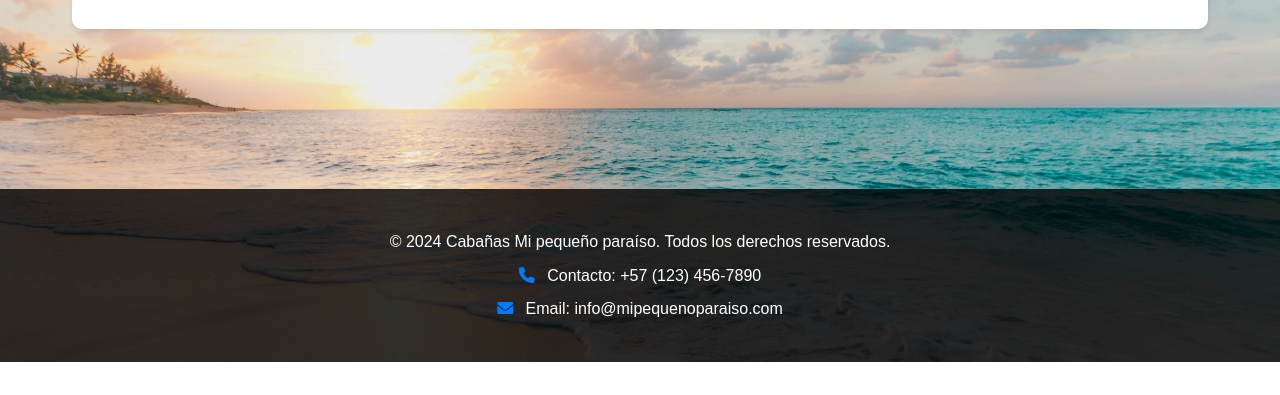
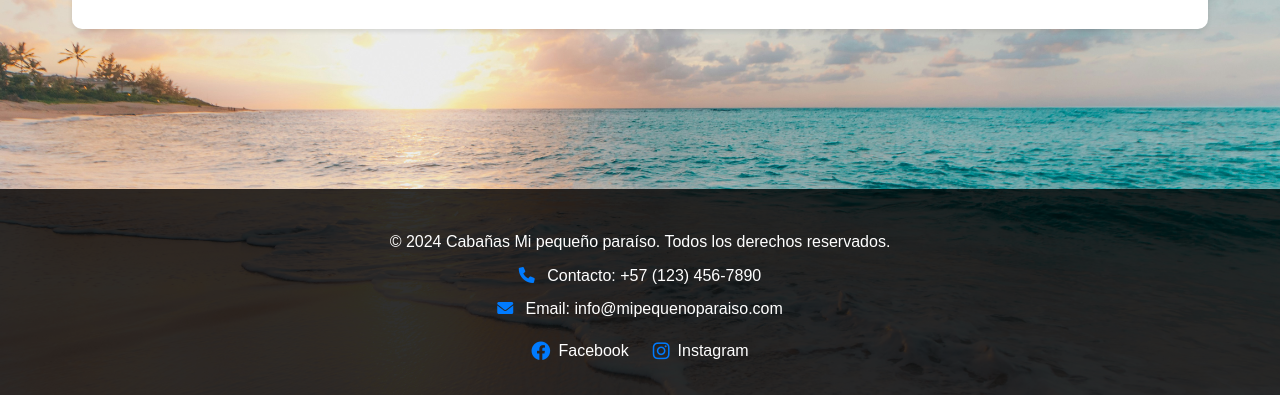
Before and after one commit to juanelopezm/san-antero-condo, a plain HTML site: page index.html in a window 1280 px wide. Shown: the part 3678-4073 px from the top of the page. Before the commit the page ends 4040 px from the top, so only its background shows below. Drawn offline with Linux system fonts and the light colour scheme.

Commit message:
Add social media links to footer

```diff
--- a/css/styles.css
+++ b/css/styles.css
@@ -213,6 +213,30 @@ footer i {
     color: #007bff;
 }
 
+.social-links {
+    margin-top: 1rem;
+    display: flex;
+    justify-content: center;
+    gap: 1.5rem;
+}
+
+.social-link {
+    color: white;
+    text-decoration: none;
+    display: flex;
+    align-items: center;
+    transition: color 0.3s ease;
+}
+
+.social-link:hover {
+    color: #007bff;
+}
+
+.social-link i {
+    margin-right: 0.5rem;
+    font-size: 1.2rem;
+}
+
 /* Responsive Design */
 @media (max-width: 768px) {
     .hero h1 {
--- a/index.html
+++ b/index.html
@@ -98,6 +98,14 @@
         <p>&copy; 2024 Cabañas Mi pequeño paraíso. Todos los derechos reservados.</p>
         <p><i class="fas fa-phone"></i> Contacto: +57 (123) 456-7890</p>
         <p><i class="fas fa-envelope"></i> Email: info@mipequenoparaiso.com</p>
+        <div class="social-links">
+            <a href="https://www.facebook.com/p/Cabañas-Mi-pequeño-paraíso-Playa-Blanca-100063705289407/" target="_blank" class="social-link">
+                <i class="fab fa-facebook"></i> Facebook
+            </a>
+            <a href="https://www.instagram.com/mipequeno.paraiso" target="_blank" class="social-link">
+                <i class="fab fa-instagram"></i> Instagram
+            </a>
+        </div>
     </footer>
     <script src="js/scripts.js"></script>
     <script>
```
